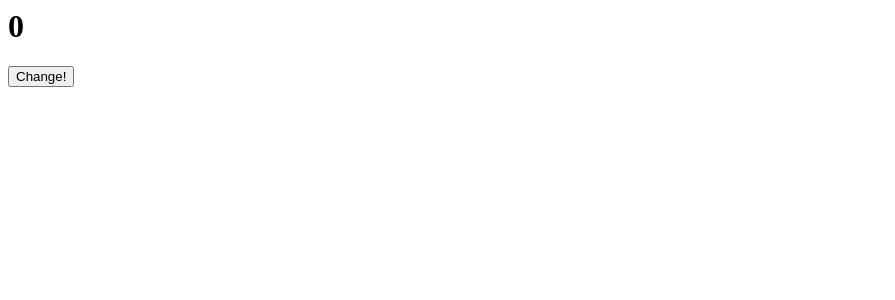
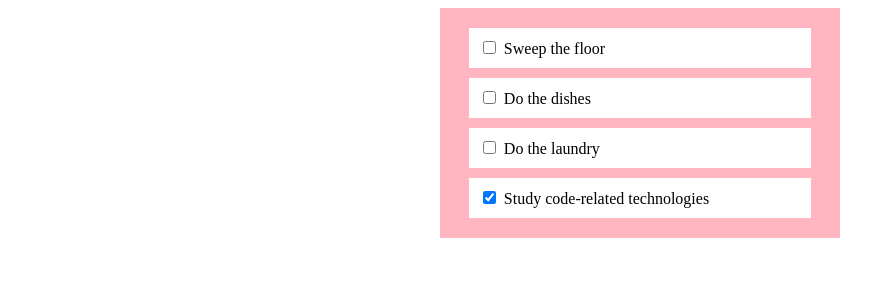
Before and after one commit to Rapha-Y/My_React_Studies, a React (Create React App) app in the folder react_basics/: page / in a window 1280 px wide. Shown: the top 300 px of the page, without its empty margins (0-895 px from the left). Built offline with nearby package versions, Linux system fonts and the light colour scheme.

Commit message:
added functionality to todo list's checkboxes

```diff
--- a/react_basics/src/App.js
+++ b/react_basics/src/App.js
@@ -1,27 +1,39 @@
 import React from 'react'
+
+import TodoItem from './components/TodoItem.js'
+import todoData from './data/todoData.js'
 
 class App extends React.Component {
     constructor() {
         super()
         this.state = {
-            count: 0
+            todos: todoData
         }
-        this.handleClick = this.handleClick.bind(this)
+        this.handleChange = this.handleChange.bind(this)
     }
 
-    handleClick() {
+    handleChange(id) {
         this.setState((prevState) => {
+            const newTodos = prevState.todos.map((todo) => {
+                if(todo.id === id) {
+                    todo.completed = !todo.completed
+                }
+                return todo
+            })
             return {
-                count: prevState.count + 1
+                todos: newTodos
             }
         })
     }
 
     render() {
-        return (
-            <div>
-                <h1>{this.state.count}</h1>
-                <button onClick={this.handleClick}>Change!</button>
+        const todoItems = this.state.todos.map(item =>
+            <TodoItem key={item.id} item={item} handleChange={this.handleChange} />
+        )
+
+        return(
+            <div className="todo-list">
+                {todoItems}
             </div>
         )
     }
--- a/react_basics/src/components/TodoItem.js
+++ b/react_basics/src/components/TodoItem.js
@@ -5,11 +5,11 @@ function TodoItem(props) {
         <div className="todo-item">
             <input
                 type="checkbox"
-                checked={props.data.completed}
-                onChange={() => {console.log("Hello")}}
+                checked={props.item.completed}
+                onChange={() => props.handleChange(props.item.id)}
             >
             </input>
-            <span style={{paddingLeft: "5px"}}>{props.data.task}</span>
+            <span style={{paddingLeft: "5px"}}>{props.item.task}</span>
         </div>
     )
 }
```
